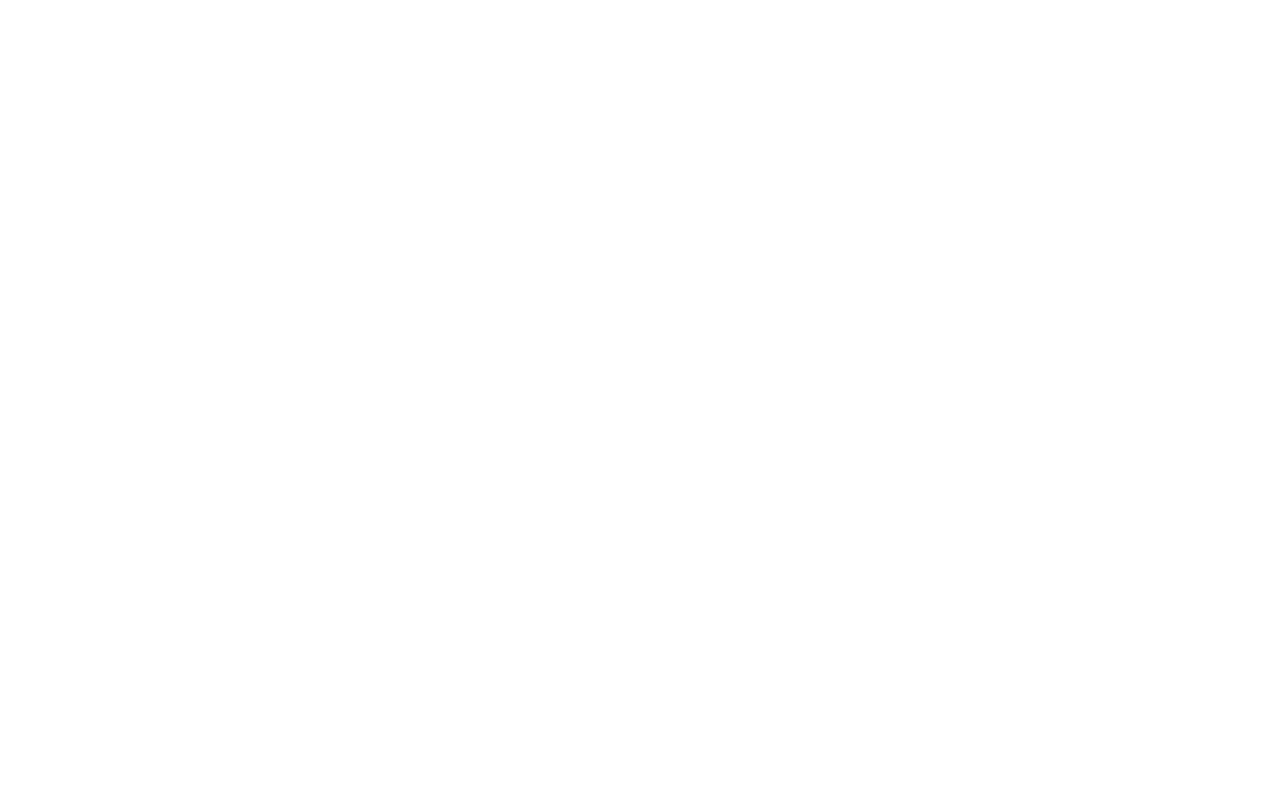
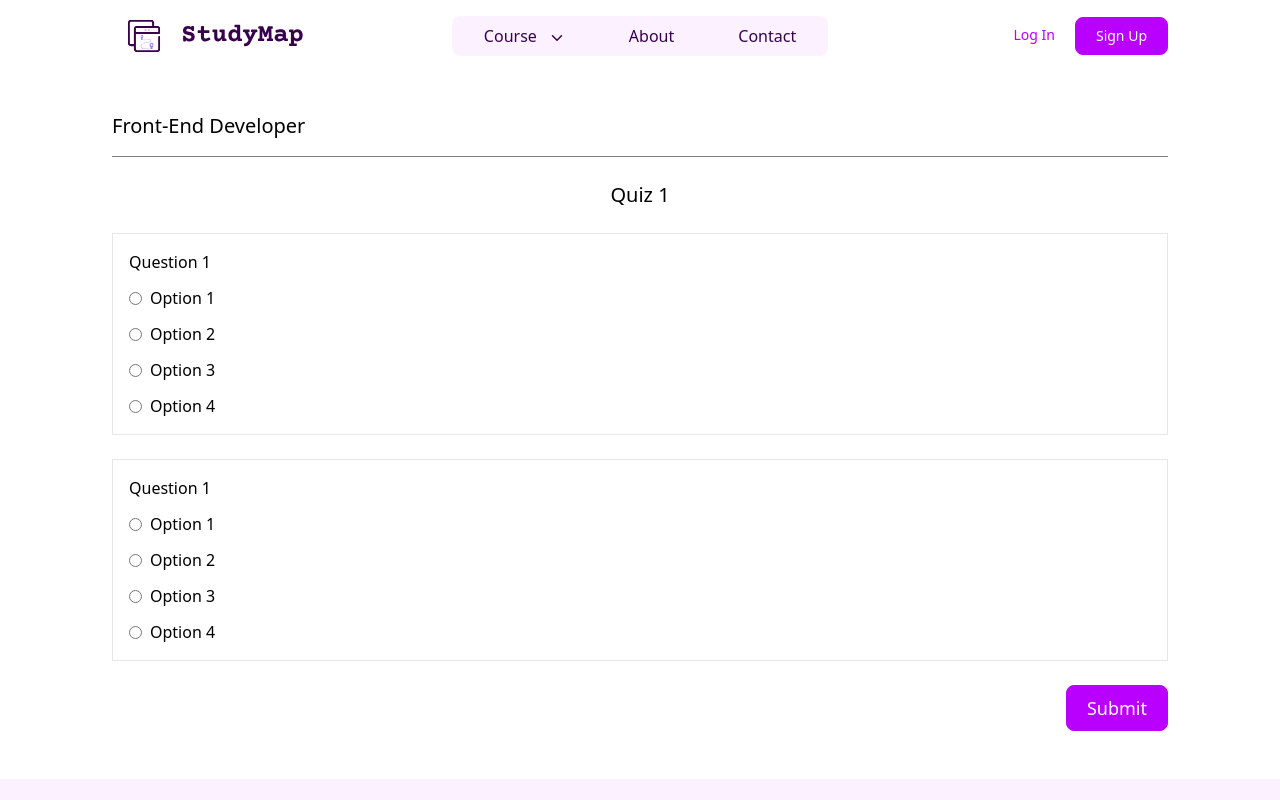
Before and after one commit to allsyalwaa/StudyMap, a React (Vite) app: page /quiz in a window 1280 px wide. Before the commit this address had no page. Shown: the top 800 px of the page. Built offline with nearby package versions, Linux system fonts and the light colour scheme.

Commit message:
feat: Add Quiz page and corresponding route

```diff
--- a/src/App.jsx
+++ b/src/App.jsx
@@ -3,6 +3,7 @@ import { BrowserRouter, Routes, Route } from "react-router-dom";
 import Home from "./pages/Home";
 import Course from "./pages/Course";
 import Video from "./pages/Video";
+import Quiz from "./pages/Quiz";
 
 export default function App() {
   return (
@@ -11,6 +12,7 @@ export default function App() {
         <Route path="/" element={<Home />} />
         <Route path="/course" element={<Course />} />
         <Route path="/video" element={<Video />} />
+        <Route path="/quiz" element={<Quiz />} />
       </Routes>
     </BrowserRouter>
   );
--- /dev/null
+++ b/src/components/section/SecQuiz.jsx
@@ -0,0 +1,58 @@
+import Button from "../ui/Button";
+
+export default function SecQuiz() {
+  return (
+    <section className="container my-12">
+      <div>
+        <h2 className="text-xl font-medium">Front-End Developer</h2>
+        <div className="mt-4 border-b-[1px] border-black/50"></div>
+      </div>
+      <div className="flex flex-col justify-center gap-6">
+        <h1 className="mt-6 text-center text-xl font-medium">Quiz 1</h1>
+        <div className="flex flex-col gap-3 border-[1.5px] p-4">
+          <p>Question 1</p>
+          <div className="flex items-center gap-2">
+            <input type="radio" name="question1" id="option1" />
+            <label htmlFor="option1">Option 1</label>
+          </div>
+          <div className="flex items-center gap-2">
+            <input type="radio" name="question1" id="option2" />
+            <label htmlFor="option2">Option 2</label>
+          </div>
+          <div className="flex items-center gap-2">
+            <input type="radio" name="question1" id="option3" />
+            <label htmlFor="option3">Option 3</label>
+          </div>
+          <div className="flex items-center gap-2">
+            <input type="radio" name="question1" id="option4" />
+            <label htmlFor="option4">Option 4</label>
+          </div>
+        </div>
+        <div className="flex flex-col gap-3 border-[1.5px] p-4">
+          <p>Question 1</p>
+          <div className="flex items-center gap-2">
+            <input type="radio" name="question1" id="option1" />
+            <label htmlFor="option1">Option 1</label>
+          </div>
+          <div className="flex items-center gap-2">
+            <input type="radio" name="question1" id="option2" />
+            <label htmlFor="option2">Option 2</label>
+          </div>
+          <div className="flex items-center gap-2">
+            <input type="radio" name="question1" id="option3" />
+            <label htmlFor="option3">Option 3</label>
+          </div>
+          <div className="flex items-center gap-2">
+            <input type="radio" name="question1" id="option4" />
+            <label htmlFor="option4">Option 4</label>
+          </div>
+        </div>
+      </div>
+      <div className="flex justify-end">
+        <Button className={"mt-6"} variant="primary">
+          Submit
+        </Button>
+      </div>
+    </section>
+  );
+}
--- /dev/null
+++ b/src/pages/Quiz.jsx
@@ -0,0 +1,10 @@
+import SecQuiz from "../components/section/SecQuiz";
+import MainLayout from "../layout/MainLayout";
+
+export default function Quiz() {
+  return (
+    <MainLayout>
+      <SecQuiz />
+    </MainLayout>
+  );
+}
```
